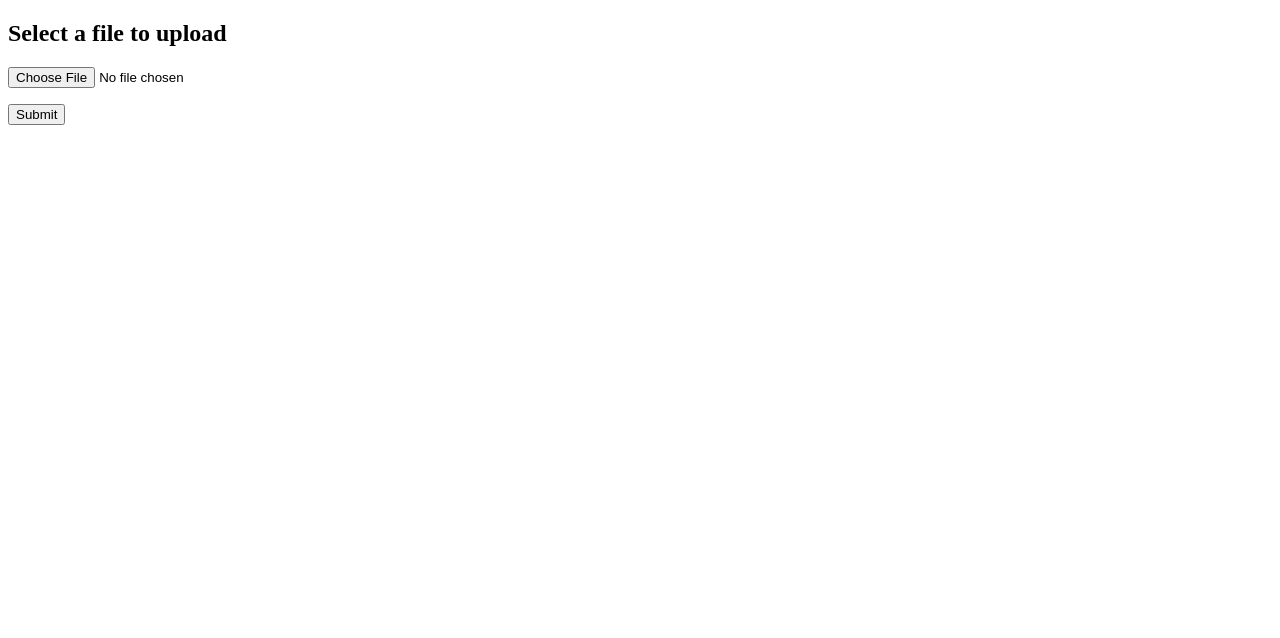
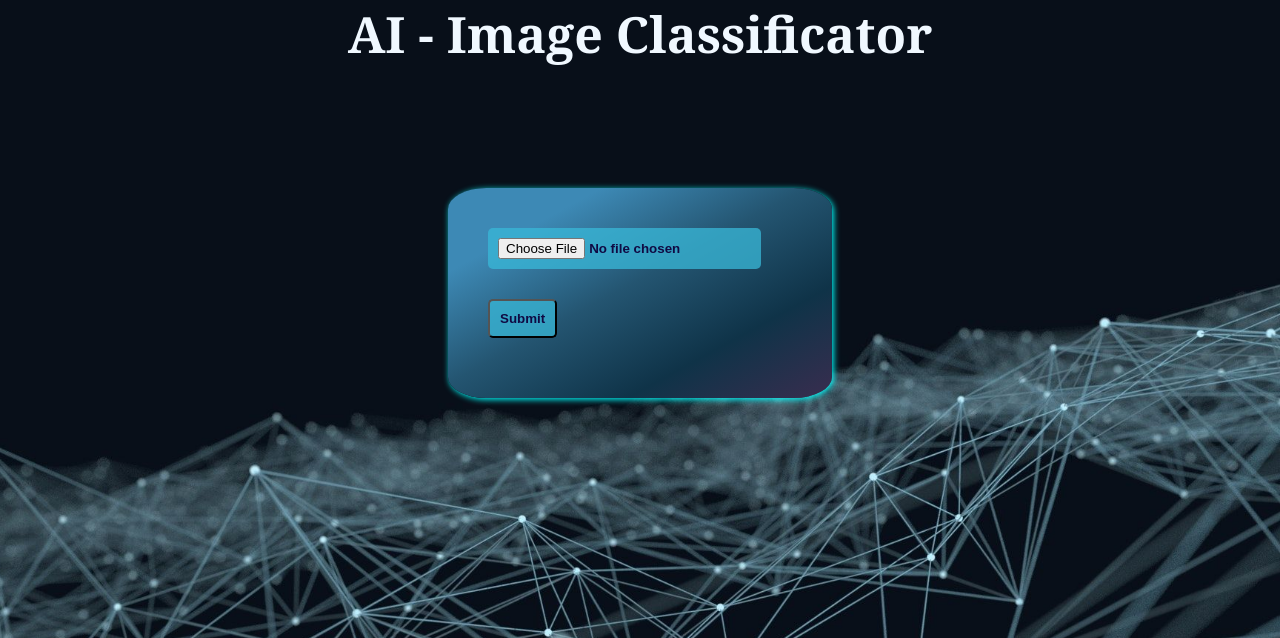
Before and after one commit to silvidelgadillo/sprint-4-project, a Flask app: page / in a window 1280 px wide. Shown: the top 638 px of the page. Run offline with Flask 2, Linux system fonts and the light colour scheme; parts of the project's set-up code (start-up, migrations or seed data) failed here and were passed over.

Commit message:
index Styling

```diff
--- /dev/null
+++ b/api/static/styles/style.css
@@ -0,0 +1,78 @@
+/* reset */
+*,
+*::after,
+*::before{
+    padding: 0;
+    margin: 0;
+    box-sizing: border-box;
+}
+/* ================================================================== */
+/* General Styling */
+/* ================================================================== */
+
+html{
+    font-size: 62.5%;
+}
+
+body{
+    background-image: url('bkg.jpg');
+    background-repeat: no-repeat;
+    background-attachment: fixed;
+    background-position: center;
+    background-size: cover;
+    font-family: 'Jura';
+
+    /* font-family: Cambria, Cochin, Georgia, Times, 'Times New Roman', serif; */
+    color: antiquewhite;
+    font-size: 1rem;
+}
+
+a{
+    text-decoration: none;
+    color: aliceblue;
+    text-align: center;
+}
+
+/* ================================================================== */
+/* Main Styling */
+/* ================================================================== */
+
+div{
+    padding: 1rem 2rem;
+    background-image: linear-gradient(to bottom right,#3d89b5 20%, #245571, #0f3348, #392d4f);
+    color: white;
+    border-radius: 10%;
+    box-shadow: 0.15rem 0.15rem 0.6rem cyan;
+    width: 30%;
+    transform: translate(35vw, 15vh);
+    padding-bottom: 6rem;
+}
+
+h1{
+    text-align: center;
+    color: aliceblue;
+    font-size: 5rem;
+    font-weight: bold;
+    font-family: Cambria, Cochin, Georgia, Times, 'Times New Roman', serif;
+}
+
+
+button, input{
+    background-color: rgba(56, 185, 217, 0.749);
+    color: rgb(16, 10, 67);
+    font-weight: bold;
+    border-radius: 0.5rem;
+    transition: all 0.3s ease-in;
+    align-items: center;
+    padding: 1rem;
+    margin-top: 3rem;
+    margin-left: 2rem;
+    margin-right: 2rem;
+}
+
+button, input:hover{
+    background-color: #432C6D;
+    color: white;
+    transition: 0.6s ease-in-out;
+    background-image: none;
+}
--- a/api/templates/index.html
+++ b/api/templates/index.html
@@ -1,6 +1,16 @@
 <!doctype html>
+<html lang="en">
+    <head>
+        <meta charset="UTF-8">
+        <meta http-equiv="X-UA-Compatible" content="IE=edge">
+        <meta name="viewport" content="width=device-width, initial-scale=1.0">
+        <link rel="stylesheet" type= "text/css" href="{{ url_for('static',filename='styles/style.css') }}">
         <title>ML API</title>
-<h2>Select a file to upload</h2>
+    </head>
+    <body>
+
+        <h1>AI - Image Classificator</h1>
+<div>
     <p>
         {% with messages = get_flashed_messages() %}
           {% if messages %}
@@ -39,3 +49,6 @@
             <input type="submit" value="Submit">
         </p>
     </form>
+</div>
+</body>
+</html>
--- a/api/utils.py
+++ b/api/utils.py
@@ -5,39 +5,10 @@ import hashlib as hs
 ALLOWED_EXTENSIONS = {'png', 'jpg', 'jpeg', 'gif'}
 
 def allowed_file(filename):
-    """
-    Checks if the format for the file received is acceptable. For this
-    particular case, we must accept only image files.
-
-    Parameters
-    ----------
-    filename : str
-        Filename from werkzeug.datastructures.FileStorage file.
-
-    Returns
-    -------
-    bool
-        True if the file is an image, False otherwise.
-    """
     return '.' in filename and \
            filename.rsplit('.', 1)[1].lower() in ALLOWED_EXTENSIONS
 
 def get_file_hash(file):
-    """
-    Returns a new filename based on the file content using MD5 hashing.
-    It uses hashlib.md5() function from Python standard library to get
-    the hash.
-
-    Parameters
-    ----------
-    file : werkzeug.datastructures.FileStorage
-        File sent by user.
-
-    Returns
-    -------
-    str
-        New filename based in md5 file hash.
-    """
     ext = file.filename.rsplit('.', 1)[1].lower()
     hs_file = hs.md5(file.read())
     new_file_name = hs_file.hexdigest()+'.'+ext
--- a/model/ml_service.py
+++ b/model/ml_service.py
@@ -34,8 +34,8 @@ def predict(image_name):
 pred_class, pred_score = predict(image_name)
 
 output_msg = {
-    'prediction':pred_class,
-    'score':pred_score
+    'prediction': pred_class,
+    'score': pred_score
 }
 
 db.set(msg['id'], json.dumps(output_msg))
```
Also changed, not shown: api/static/styles/bkg.jpg (added). Lines whose indentation alone changed are shown as unchanged.
